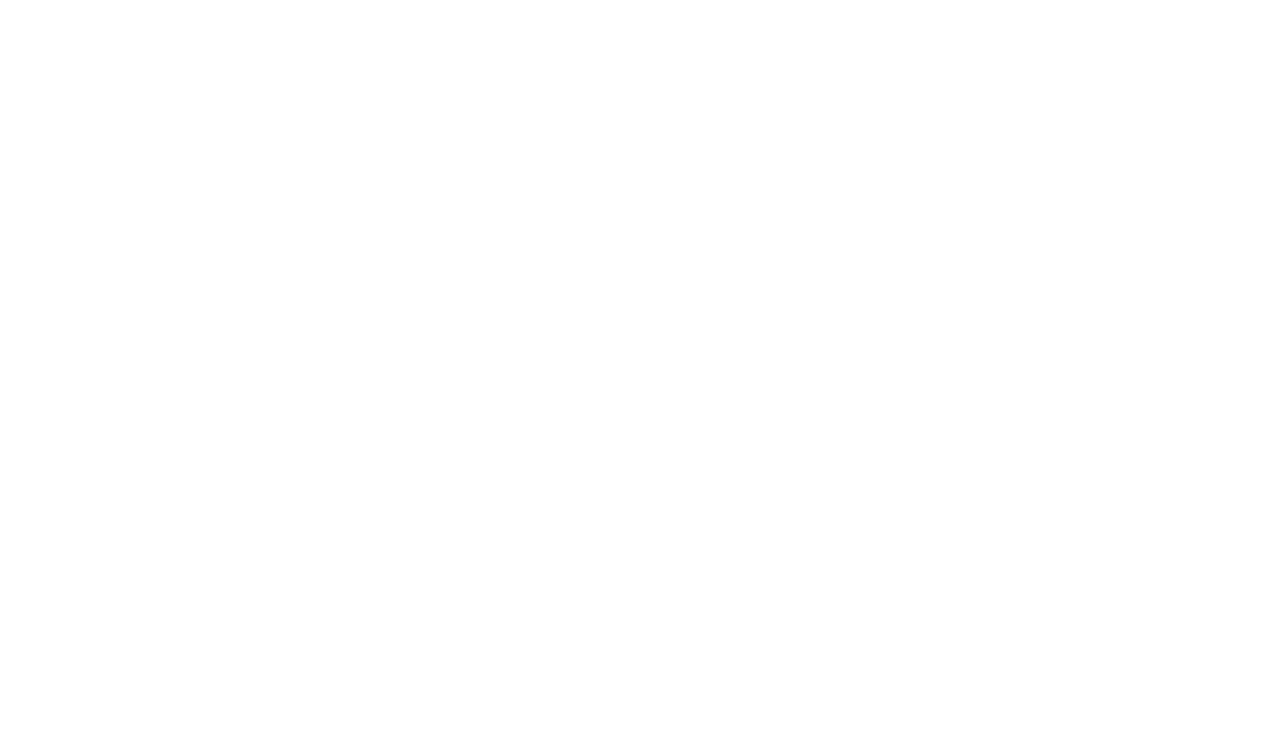
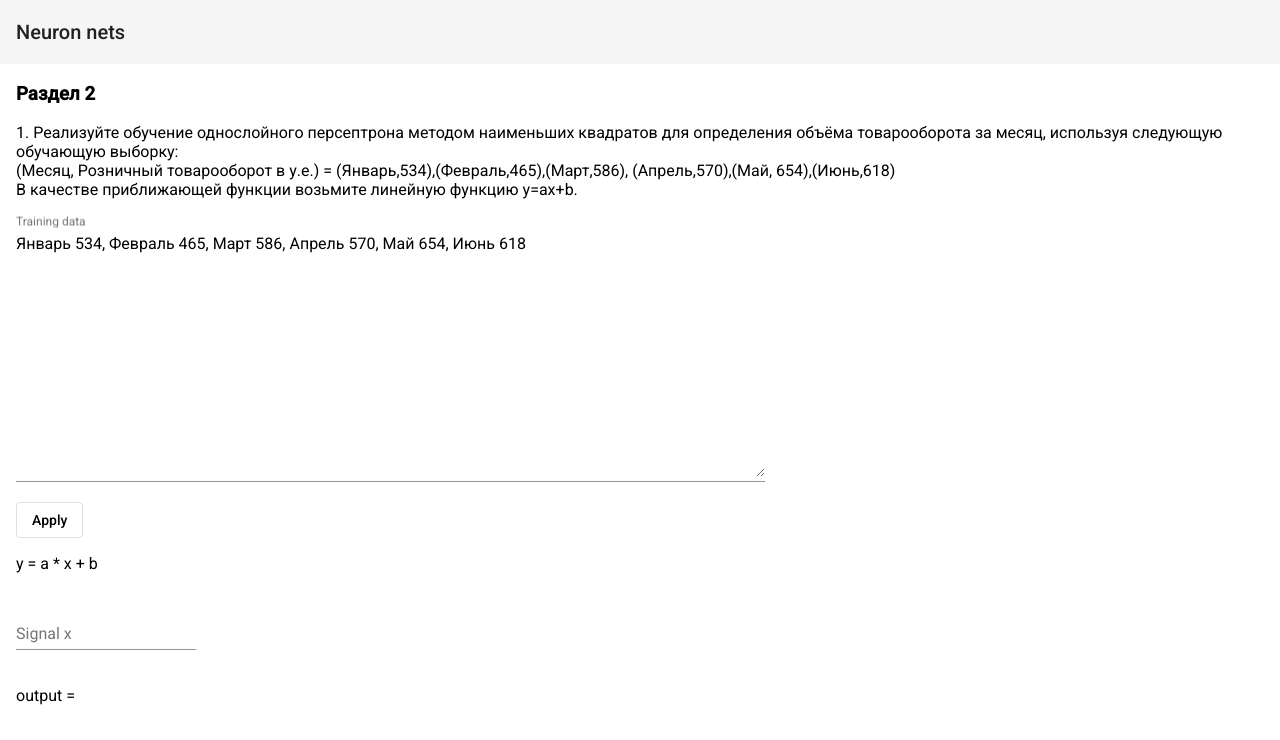
Before and after one commit to NascentSoul/neuron-nets, an Angular app: page / in a window 1280 px wide. Shown: the top 740 px of the page. Built offline with nearby package versions, Linux system fonts and the light colour scheme.

Commit message:
Add task 2-1

```diff
--- a/package.json
+++ b/package.json
@@ -21,6 +21,7 @@
     "@angular/platform-browser": "~8.2.0",
     "@angular/platform-browser-dynamic": "~8.2.0",
     "@angular/router": "~8.2.0",
+    "hammerjs": "^2.0.8",
     "rxjs": "~6.4.0",
     "tslib": "^1.10.0",
     "zone.js": "~0.9.1"
--- a/src/app/app.component.html
+++ b/src/app/app.component.html
@@ -1,2 +1,7 @@
-
+<mat-toolbar>
+  <span>Neuron nets</span>
+</mat-toolbar>
+<div style="margin: 1rem;">
+  <task-two-one></task-two-one>
+</div>
 <router-outlet></router-outlet>
--- /dev/null
+++ b/src/app/components/task-two-one/task-two-one.component.css
@@ -0,0 +1,8 @@
+.training-data-form-field {
+    width: 60%;
+}
+
+.training-data-textarea {
+    height: 30vh;
+    /* white-space: pre-wrap; */
+}
--- /dev/null
+++ b/src/app/components/task-two-one/task-two-one.component.html
@@ -0,0 +1,24 @@
+<h3>Раздел 2</h3>
+<p>
+    1. Реализуйте обучение однослойного персептрона методом наименьших
+    квадратов  для определения объёма товарооборота за месяц,  используя следующую обучающую выборку:<br>
+    (Месяц, Розничный товарооборот в у.е.) =
+    (Январь,534),(Февраль,465),(Март,586),
+    (Апрель,570),(Май,    654),(Июнь,618) <br>
+    В качестве приближающей функции возьмите линейную функцию y=ax+b.
+</p>
+<mat-form-field class="training-data-form-field">
+  <textarea matInput placeholder="Training data" name="training-data" [(ngModel)]="rawTrainingData" class="training-data-textarea"></textarea>
+</mat-form-field>
+<div style="margin-bottom: 1rem;">
+  <button mat-stroked-button (click)="do()">Apply</button>
+</div>
+<p>
+  y = {{ a ? a : 'a' }} * x + {{ b? b : 'b' }}
+</p>
+<mat-form-field style="margin-top: 1rem;">
+    <input matInput placeholder="Signal x" [(ngModel)]="signalX">
+</mat-form-field>
+<p>
+  output = {{ output ? output : ''}}
+</p>
--- /dev/null
+++ b/src/app/components/task-two-one/task-two-one.component.ts
@@ -0,0 +1,72 @@
+import { Component, OnInit, ViewChild, ElementRef, AfterViewInit } from '@angular/core';
+import { TrainingData } from 'src/app/models/TrainingData';
+import { Neuron } from 'src/app/models/Neuron';
+import { Months } from 'src/app/models/Months';
+import { of } from 'rxjs';
+
+@Component({
+  selector: 'task-two-one',
+  templateUrl: './task-two-one.component.html',
+  styleUrls: ['./task-two-one.component.css']
+})
+export class TaskTwoOneComponent implements OnInit, AfterViewInit {
+  rawTrainingData: string
+  neuron: Neuron
+  context: CanvasRenderingContext2D;
+  a: number;
+  b: number;
+  _signalX: number;
+
+  get signalX() {
+      return this._signalX ? this._signalX.toString() : '';
+  }
+
+  set signalX(value: string) {
+      this._signalX = value === "" ? undefined : +value;
+      this.output = (this.a * this._signalX + this.b).toString();
+  }
+  output: string;
+
+  constructor() {
+    this.rawTrainingData = 'Январь 534, Февраль 465, Март 586, ' +
+    'Апрель 570, Май 654, Июнь 618';
+  }
+
+  ngOnInit(): void {
+    this.neuron = new Neuron([Math.random(), Math.random()]);
+    this.signalX.as
+  }
+
+  ngAfterViewInit(): void {
+  }
+
+  private teachNeuron(trainingData: TrainingData): void {
+    this.a = 0;
+    this.b = 0;
+    let expr1 = 0;
+    let expr2 = 0;
+    let expr3 = 0;
+    let expr4 = 0;
+    for (const item of trainingData) {
+      let x = Months[item[0]];
+      let y = +item[1];
+      expr1 += x * y;
+      expr2 += x;
+      expr3 += y;
+      expr4 += x * x;
+    }
+    this.a = (trainingData.length * expr1 - expr2 * expr3)
+      / (trainingData.length * expr4 - expr2 * expr2);
+    this.b = (expr4 * expr3 - expr2 * expr1)
+      / (trainingData.length * expr4 - expr2 * expr2);
+    this.neuron.setWeights([this.b, this.a]);
+  }
+
+  do(): void {
+    const trainingData: TrainingData = this.rawTrainingData
+      .split(',')
+      .map(el => el.trim().split(' '));
+    this.teachNeuron(trainingData);
+  }
+
+}
--- /dev/null
+++ b/src/app/models/Months.ts
@@ -0,0 +1,14 @@
+export const Months = {
+    "Январь" : 1,
+    "Февраль" : 2,
+    "Март" : 3,
+    "Апрель" : 4,
+    "Май" : 5,
+    "Июнь" : 6,
+    "Июль" : 7,
+    "Август" : 8,
+    "Сентябрь" : 9,
+    "Октябрь" : 10,
+    "Ноябрь" : 11,
+    "Декабр" : 12,
+}
--- /dev/null
+++ b/src/app/models/Neuron.ts
@@ -0,0 +1,35 @@
+export class Neuron {
+  private ownWeight: number;
+  private threshold: number;
+  // private label: string;
+  private weights: Array<number>;
+
+  constructor(weights: Array<number>, ownWeight: number = 0, threshold: number = 0)
+  {
+    this.weights = [];
+    for (const weight of weights)
+    {
+      this.weights.push(weight);
+    }
+
+    this.ownWeight = ownWeight;
+    this.threshold = threshold;
+    //this.label = label;
+  }
+
+  setWeights(weights: Array<number>) {
+    this.weights = weights;
+  }
+
+  recieveSignals(signals: Array<number>, withOwnWeight: boolean = false): number
+  {
+    let outputSignal = 0;
+    for (let i = 0; i < this.weights.length; i++)
+    {
+      outputSignal += signals[i] * this.weights[i];
+    }
+    outputSignal = withOwnWeight ? outputSignal + this.ownWeight : outputSignal;
+    return outputSignal;
+    //return outputSignal >= this.threshold ? 1 : -1;
+  }
+}
--- /dev/null
+++ b/src/app/models/TrainingData.ts
@@ -0,0 +1,2 @@
+export class TrainingData extends Array<Array<string>> {
+}
--- a/src/main.ts
+++ b/src/main.ts
@@ -1,6 +1,6 @@
 import { enableProdMode } from '@angular/core';
 import { platformBrowserDynamic } from '@angular/platform-browser-dynamic';
-
+import 'hammerjs';
 import { AppModule } from './app/app.module';
 import { environment } from './environments/environment';
 
--- a/src/styles.css
+++ b/src/styles.css
@@ -1,4 +1,4 @@
 /* You can add global styles to this file, and also import other style files */
-
+@import "~@angular/material/prebuilt-themes/indigo-pink.css";
 html, body { height: 100%; }
 body { margin: 0; font-family: Roboto, "Helvetica Neue", sans-serif; }
```
Also changed, not shown: src/app/app.module.ts (+12 -2 lines), 2 other files (tests, documents, lock files or other folders).
